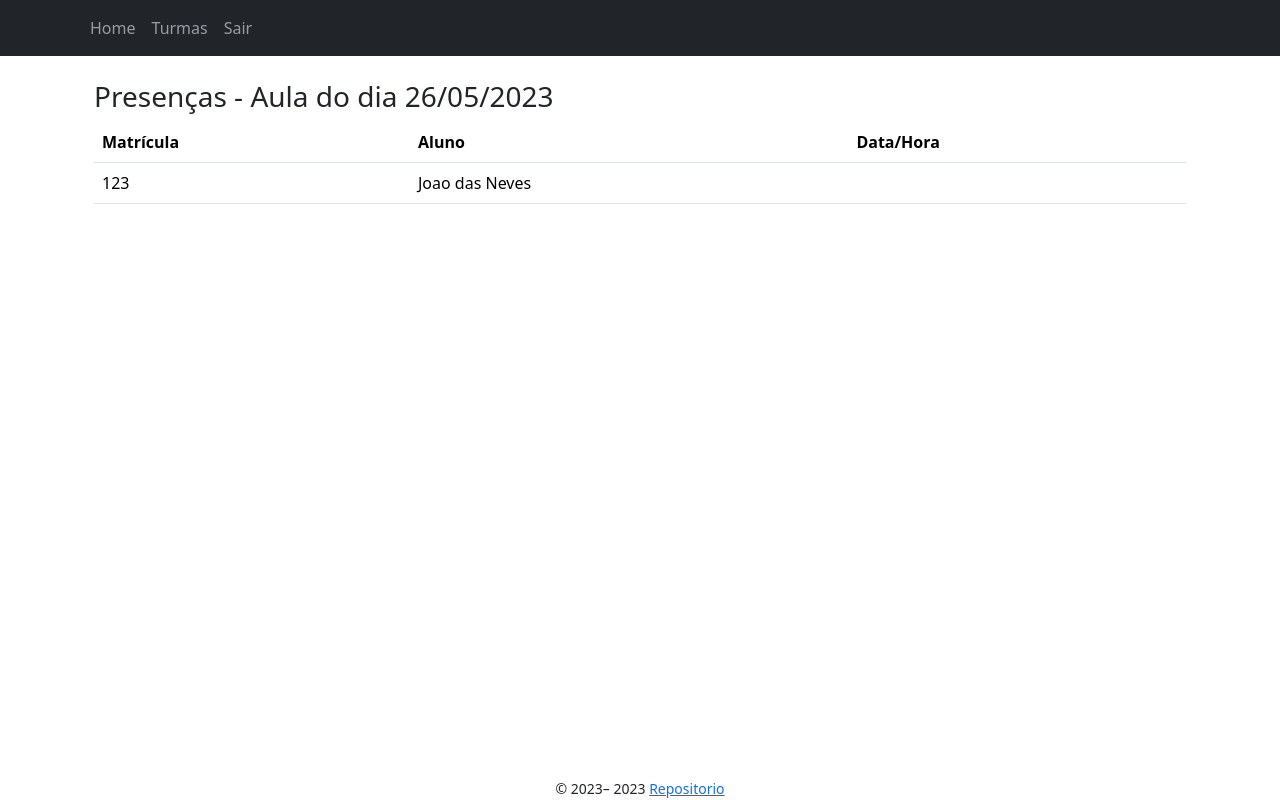
After one commit to zeroCass/chamada-saas, a Flask app: page /turmas/1/aulas/1/presenca/alunos in a window 1280 px wide. The commit adds this page. Run offline with Flask 3, Linux system fonts and the light colour scheme; a user stored in the database is signed in; some libraries are stand-ins or nearby versions.

Commit message:
feat: list 'presenca' for teacher

```diff
--- a/app/controllers/presenca_controller.py
+++ b/app/controllers/presenca_controller.py
@@ -2,7 +2,7 @@ from ..webapp import db
 from flask import Blueprint, render_template, request, redirect, url_for, flash
 from flask_login import login_required, current_user
 from datetime import datetime
-from ..models import Aula, Presenca
+from ..models import Aula, Presenca, Aluno
 
 bp = Blueprint("presenca", __name__)
 
@@ -31,3 +31,12 @@ def registrar_presenca(turma_id, aula_id):
 
         flash("Chamada Assinada", category="sucess")
         return redirect(url_for("turmas.show", turma_id=turma_id))
+
+@bp.route("/alunos", methods=["GET"])
+@login_required
+def listar_presencas(turma_id, aula_id):
+    aula = Aula.query.get(aula_id)
+    alunos = Aluno.query.all()
+    presencas = Presenca.query.filter_by(aula_id=aula_id).all()
+
+    return render_template("aulas/presencas.jinja2", aula=aula, alunos=alunos, presencas=presencas)
--- /dev/null
+++ b/app/templates/aulas/presencas.jinja2
@@ -0,0 +1,34 @@
+{% extends "./base.jinja2" %}
+{% block header %}
+<h1>{% block title %}Listar Presenças{% endblock %}</h1>
+{% endblock %}
+
+{% block content %}
+<div class="container">
+    <h3>Presenças - Aula do dia {{ aula.data_aula.strftime('%d/%m/%Y') }}</h3>
+    <table class="table">
+        <thead>
+            <tr>
+                <th>Matrícula</th>
+                <th>Aluno</th>
+                <th>Data/Hora</th>
+            </tr>
+        </thead>
+        <tbody>
+          <tr>
+            {% for aluno in alunos %}
+                <td> {{ aluno.matricula }}</td>
+                <td>{{ aluno.nome }}</td>
+                <td>
+                    {% for presenca in presencas %}
+                        {% if presenca.aluno_id == aluno.id %}
+                            {{ presenca.data.strftime('%d/%m/%Y %H:%M') }}
+                        {% endif %}
+                    {% endfor %}
+                </td>
+                </tr>
+            {% endfor %}
+        </tbody>
+    </table>
+</div>
+{% endblock %}
--- a/app/templates/aulas/show.jinja2
+++ b/app/templates/aulas/show.jinja2
@@ -12,7 +12,7 @@
         {% elif user.tipo_usuario == "professor" %}
             <div>
                 <a class="btn btn-primary" href="{{ url_for('turmas.aulas.edit', turma_id=turma.id, aula_id=aula.id) }}">Editar</a>
-                <button class="btn btn-primary">Acompanhar</button>
+                <a class="btn btn-primary" href="{{ url_for('turmas.aulas.presenca.listar_presencas', turma_id=turma.id, aula_id=aula.id) }}">Acompanhar</a>
             </div>
         {% endif %}
     </div>
```
